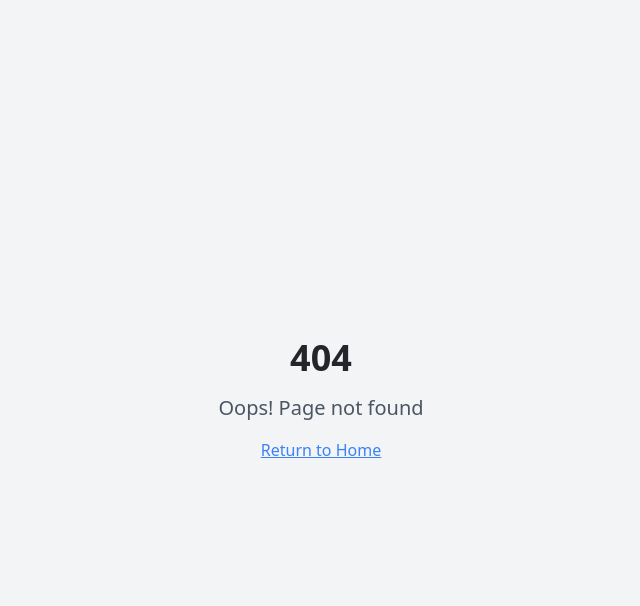
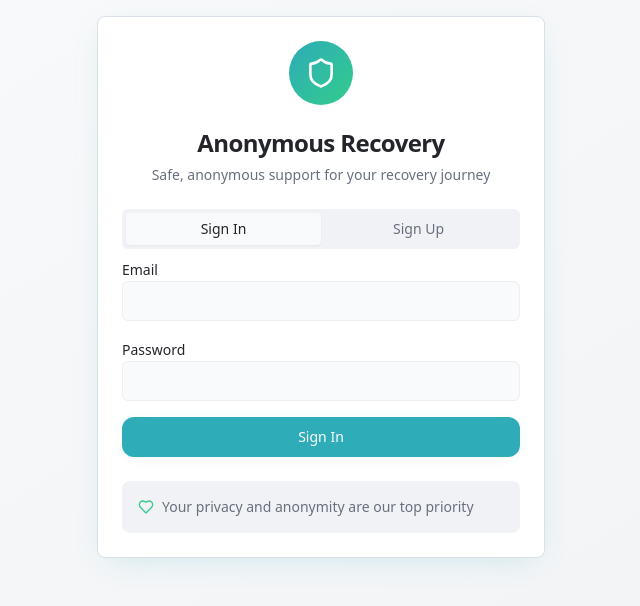
Before and after one commit to joshnajojo12/anonymous-recovery-guide, a React (Vite) app: page /signin in a window 1280 px wide. Before the commit this address had no page. Shown: the top 606 px of the page, without its empty margins (319-959 px from the left). Built offline with nearby package versions, Linux system fonts and the light colour scheme.

Commit message:
Add signin and signup routes, adjust auth page layout
Co-authored-by: joshnajojo200621 <joshnajojo200621@gmail.com>

```diff
--- a/src/App.tsx
+++ b/src/App.tsx
@@ -26,6 +26,8 @@ const App = () => (
           <Route path="/become-mentor" element={<BecomeMentor />} />
           <Route path="/chat/:mentorId" element={<Chat />} />
           <Route path="/auth" element={<Auth />} />
+          <Route path="/signin" element={<Auth />} />
+          <Route path="/signup" element={<Auth />} />
           {/* ADD ALL CUSTOM ROUTES ABOVE THE CATCH-ALL "*" ROUTE */}
           <Route path="*" element={<NotFound />} />
         </Routes>
--- a/src/pages/Auth.tsx
+++ b/src/pages/Auth.tsx
@@ -125,7 +125,7 @@ const Auth = () => {
   }
 
   return (
-    <div className="min-h-screen bg-gradient-to-br from-background to-muted flex items-center justify-center p-4">
+    <div className="min-h-screen bg-gradient-to-br from-background to-muted flex items-start justify-center p-4">
       <Card className="w-full max-w-md shadow-warm">
         <CardHeader className="text-center">
           <div className="flex justify-center mb-4">
```
